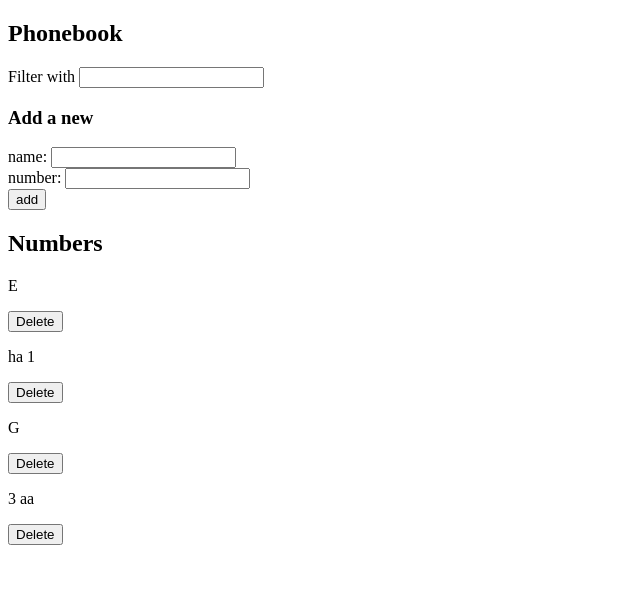
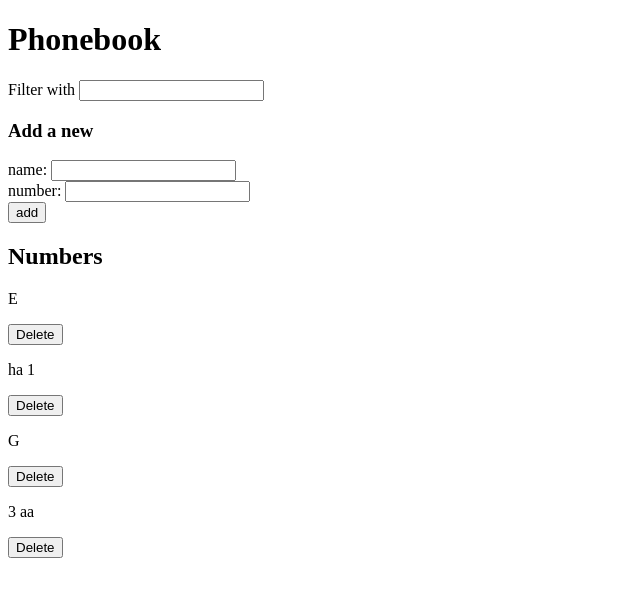
Before and after one commit to mikifriki/FullStackOpen, a React (Create React App) app in the folder Course 2/communicating-with-server/: page / in a window 1280 px wide. Shown: the top 596 px of the page, without its empty margins (0-640 px from the left). Built offline with nearby package versions, Linux system fonts and the light colour scheme; data requests are answered from the project's data file; the HTML template or start-up script is replaced by a standard one.

Commit message:
Added css

```diff
--- a/Course 2/communicating-with-server/src/Exercises/2d/App.js
+++ b/Course 2/communicating-with-server/src/Exercises/2e/App.js
@@ -3,12 +3,15 @@ import Filter from './Filter';
 import PersonForm from "./PersonForm";
 import Persons from "./Persons";
 import personService from '../../Services/persons';
+import Notification from "./Notifications";
 
 const App = () => {
 	const [persons, setPersons] = useState([]);
 	const [newName, setNewName] = useState('');
 	const [newNbr, setNewNbr] = useState('');
 	const [newfilter, setNewFilter] = useState('');
+	const [ statusMessage, setStatusMessage ] = useState('');
+	const [ statusType, setStatusType ] = useState('');
 
 	const handleClick = (e) => {
 		e.preventDefault();
@@ -36,8 +39,25 @@ const App = () => {
 				.then(returnedPersons => {
 					setPersons(persons.concat(returnedPersons));
 				});
+			setStatusMessage(`Added ${newName}`)
+			setStatusType('success')
+			setTimeout(() => {
+				setStatusMessage(null)
+			}, 5000)
+				.catch(error => {
+					setStatusMessage(
+						`The entry for '${newName}' was already deleted from the server`
+					);
+					setStatusType('error');
+					setTimeout(() => {
+						setStatusMessage(null)
+					}, 5000)
+					setPersons(persons.filter(p => p.id !== newPersons.id));
+				});
+
 			setPersons(persons.concat(newPersons));
-		}
+		};
+
 		setNewName('');
 		setNewNbr('');
 	};
@@ -76,9 +96,12 @@ const App = () => {
 			.then(initialNotes => {
 				console.log(initialNotes);
 				setPersons(initialNotes)
-			})
+			});
+
 
 	}, []);
+
+
 
 	const handlePersonsChange = (e) => {
 		setNewName(e.target.value)
@@ -106,7 +129,8 @@ const App = () => {
 
 	return (
 		<div>
-			<h2>Phonebook</h2>
+			<h1>Phonebook</h1>
+			<Notification status={statusMessage}/>
 			Filter with <Filter onChange={handleFilter}/>
 			<h3>Add a new</h3>
 			<PersonForm onNameChange={handlePersonsChange} nameValue={newName} numberValue={newNbr}
--- /dev/null
+++ b/Course 2/communicating-with-server/src/Exercises/2e/Filter.js
@@ -0,0 +1,5 @@
+import React from "react";
+
+const Filter = ({onChange}) => <input onChange={onChange}/>;
+
+export default Filter;
--- /dev/null
+++ b/Course 2/communicating-with-server/src/Exercises/2e/Notifications.js
@@ -0,0 +1,26 @@
+import React from 'react'
+
+const Notification = ({ status }) => {
+	const notificationStyle = {
+		color: 'green',
+		background: 'lightgrey',
+		fontSize: '20px',
+		borderStyle: 'solid',
+		borderRadius: '5px',
+		padding: '10px',
+		margin: '0 5px 10px 5px'
+	};
+
+
+	if (status === '' || status === null) {
+		return null
+	}
+
+	return (
+		<div className="status" style={notificationStyle}>
+			{status}
+		</div>
+	)
+};
+
+export default Notification
--- /dev/null
+++ b/Course 2/communicating-with-server/src/Exercises/2e/Person.js
@@ -0,0 +1,14 @@
+import React from 'react'
+
+const Person = ({ name, number, deleteHandler }) => {
+
+	return (
+		<>
+			<p>{name} {number}</p>
+			<button onClick={deleteHandler}>Delete</button>
+		</>
+	)
+};
+
+
+export default Person
--- /dev/null
+++ b/Course 2/communicating-with-server/src/Exercises/2e/PersonForm.js
@@ -0,0 +1,19 @@
+import React from "react";
+
+const PersonForm = ({onNameChange, nameValue, onNumberChange, numberValue, onSubmit}) => {
+	return(
+		<form>
+			<div>
+				name: <input onChange={onNameChange} value={nameValue}/>
+			</div>
+			<div>
+				number: <input onChange={onNumberChange} value={numberValue}/>
+			</div>
+			<div>
+				<button type="submit" onClick={onSubmit}>add</button>
+			</div>
+		</form>
+	)
+};
+
+export default PersonForm;
--- /dev/null
+++ b/Course 2/communicating-with-server/src/Exercises/2e/Persons.js
@@ -0,0 +1,19 @@
+import React from 'react'
+import Person from './Person'
+
+const Persons = ({people, deleteEntry}) => {
+
+	return (
+		<div>
+			{people.map(person =>
+				<Person
+					key={person.name}
+					name={person.name}
+					number={person.number}
+					deleteHandler={() => deleteEntry(person.id)}
+				/>)}
+		</div>
+	)
+};
+
+export default Persons
--- a/Course 2/communicating-with-server/src/index.css
+++ b/Course 2/communicating-with-server/src/index.css
@@ -1,13 +1,3 @@
-body {
-  margin: 0;
-  font-family: -apple-system, BlinkMacSystemFont, 'Segoe UI', 'Roboto', 'Oxygen',
-    'Ubuntu', 'Cantarell', 'Fira Sans', 'Droid Sans', 'Helvetica Neue',
-    sans-serif;
-  -webkit-font-smoothing: antialiased;
-  -moz-osx-font-smoothing: grayscale;
+h1 {
+  color: green;
 }
-
-code {
-  font-family: source-code-pro, Menlo, Monaco, Consolas, 'Courier New',
-    monospace;
-}
--- a/Course 2/communicating-with-server/src/index.js
+++ b/Course 2/communicating-with-server/src/index.js
@@ -2,7 +2,7 @@ import React, {useEffect, useState} from 'react'
 import ReactDOM from 'react-dom'
 import axios from 'axios'
 import noteService from './notes'
-import App from './Exercises/2d/App'
+import App from './Exercises/2e/App'
 
 
 
```
